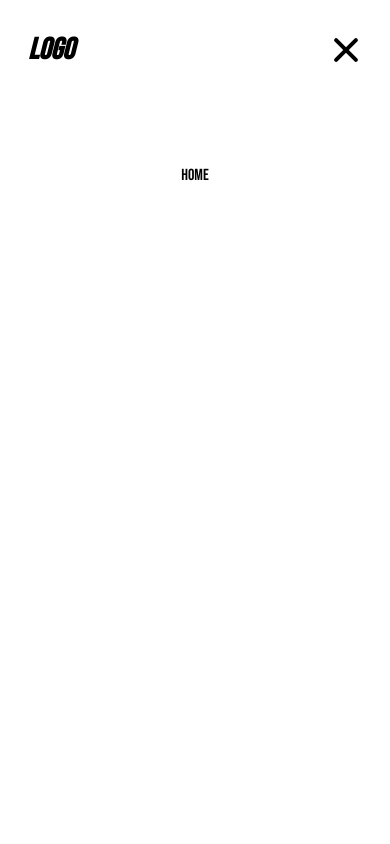
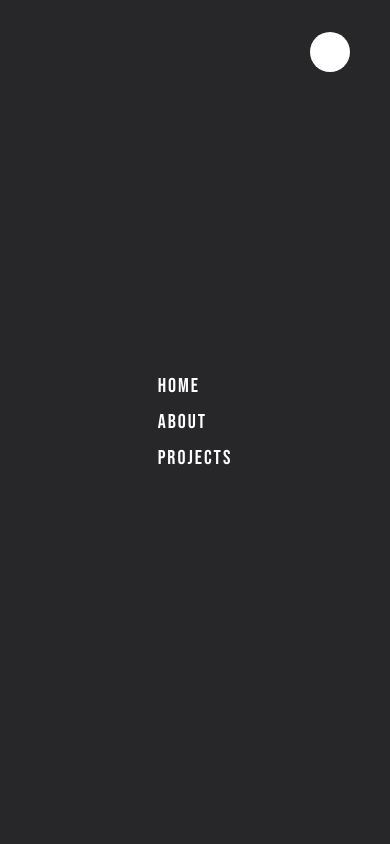
Before and after one commit to QuinchY/quinchsite, a Next.js app: page / in a window 390 px wide. Both pictures are taken after a click on the button 346 px from the left and 50 px from the top of the page. Shown: the top 844 px of the page. Built offline with nearby package versions, Linux system fonts and the light colour scheme.

Commit message:
add mobile menu sliding animation

```diff
--- a/components/layouts/MainNavigation.js
+++ b/components/layouts/MainNavigation.js
@@ -1,9 +1,14 @@
 import Link from 'next/link'
-import MobileNavigation from './MobileNavigation'
+import React, { useState } from 'react'
 
 const MainNavigation = () => {
+	const [menuToggle, setMenuToggle] = useState(false);
+	const toggleMenu = () => {
+		menuToggle ? setMenuToggle(false) : setMenuToggle(true);
+	}
 	return (
-		<nav className='flex justify-between px-4 lg:flex lg:justify-between lg:items-center lg:px-32'>
+		<div className='relative'>
+			<nav className='flex relative z-10 justify-between px-4 lg:flex lg:justify-between lg:items-center lg:px-32'>
 				<div className='py-8 px-3 lg:px-7'>
 					<Link href="/">
 						<h1 className='font-bebas italic text-3xl font-black cursor-pointer'>Logo</h1>
@@ -17,8 +22,23 @@ const MainNavigation = () => {
 				<div className='hidden py-8 px-7 lg:flex'>
 					<button className='bg-black w-10 h-10 rounded-lg'></button>
 				</div>
-			<MobileNavigation/>
+				<button className='flex lg:hidden' onClick={toggleMenu}>
+					<div className='flex flex-col-reverse justify-between my-8 mx-3 h-8 w-8 cursor-pointer'>
+						<div className={menuToggle ? 'h-1 bg-black rounded-2xl mt-1 -translate-x-5 opacity-0 transition ease-in-out ' : 'h-1 bg-black rounded-2xl mt-1 -rotate-0 transition ease-in-out'} id='linetop'></div>
+						<div className={menuToggle ? 'h-1 bg-black rounded-2xl mt-1 -translate-x-5 opacity-0 transition ease-in-out' : 'h-1 bg-black rounded-2xl mt-1 -rotate-0 transition ease-in-out'}></div>
+						<div className={menuToggle ? 'h-1 bg-black rounded-2xl mt-1 -translate-x-5 opacity-0 transition ease-in-out' : 'h-1 bg-black rounded-2xl mt-1 -rotate-0 transition ease-in-out'}></div>
+					</div>
+				</button>
 			</nav>
+			<div className={menuToggle ? 'flex justify-center fixed bg-zinc-800 w-full h-screen top-0 z-10 translate-x-0 transition ease-in-out duration-1000' : 'flex justify-center fixed bg-zinc-800 w-full h-screen top-0 z-10 translate-x-full transition ease-in-out duration-1000'}>
+				<button className='absolute bg-white h-10 w-10 rounded-full top-8 right-10' onClick={toggleMenu}></button>
+				<ul className={menuToggle ? 'flex flex-col justify-center' : 'hidden'}>
+					<li className='px-14'><Link href="/"><a className='font-bebas font-thin text-white text-xl tracking-widest leading-9'>Home</a></Link></li>
+					<li className='px-14'><Link href="/about"><a className='font-bebas font-thin text-white text-xl tracking-widest leading-9'>About</a></Link></li>
+					<li className='px-14'><Link href="/projects"><a className='font-bebas font-thin text-white text-xl tracking-widest leading-9'>Projects</a></Link></li>
+				</ul>
+			</div>
+		</div>
 	)
 }
 
--- a/components/layouts/MobileNavigation.js
+++ /dev/null
@@ -1,20 +0,0 @@
-import React, { useState, useEffect } from 'react'
-
-const MobileNavigation = () => {
-	const [menuToggle, setMenuToggle] = useState(false);
-	const toggleMenu = () => {
-		menuToggle ? setMenuToggle(false) : setMenuToggle(true);
-		console.log(menuToggle)
-	}
-	return (
-		<button className='flex lg:hidden' onClick={toggleMenu}>
-			<div className='flex flex-col-reverse justify-between my-8 mx-3 h-8 w-8 cursor-pointer'>
-				<div className={menuToggle ? 'h-1 bg-black rounded-2xl mt-1 -translate-y-3 -rotate-45 transition ease-in-out' : 'h-1 bg-black rounded-2xl mt-1 -rotate-0 transition ease-in-out'} id='linetop'></div>
-				<div className={menuToggle ? 'h-1 bg-black rounded-2xl mt-1 -translate-x-5 opacity-0 transition ease-in-out' : 'h-1 bg-black rounded-2xl mt-1 -rotate-0 transition ease-in-out'}></div>
-				<div className={menuToggle ? 'h-1 bg-black rounded-2xl mt-1 translate-y-3 rotate-45 transition ease-in-out' : 'h-1 bg-black rounded-2xl mt-1 -rotate-0 transition ease-in-out'}></div>
-			</div>
-		</button>
-	)
-}
-
-export default MobileNavigation
--- a/tailwind.config.js
+++ b/tailwind.config.js
@@ -8,6 +8,9 @@ module.exports = {
     extend: {
       fontFamily: {
         bebas: "'Bebas Neue', cursive",
+      },
+      spacing: {
+        'bottom-25': '6.25rem',
       }
     },
   },
```
Lines whose indentation alone changed are shown as unchanged.
